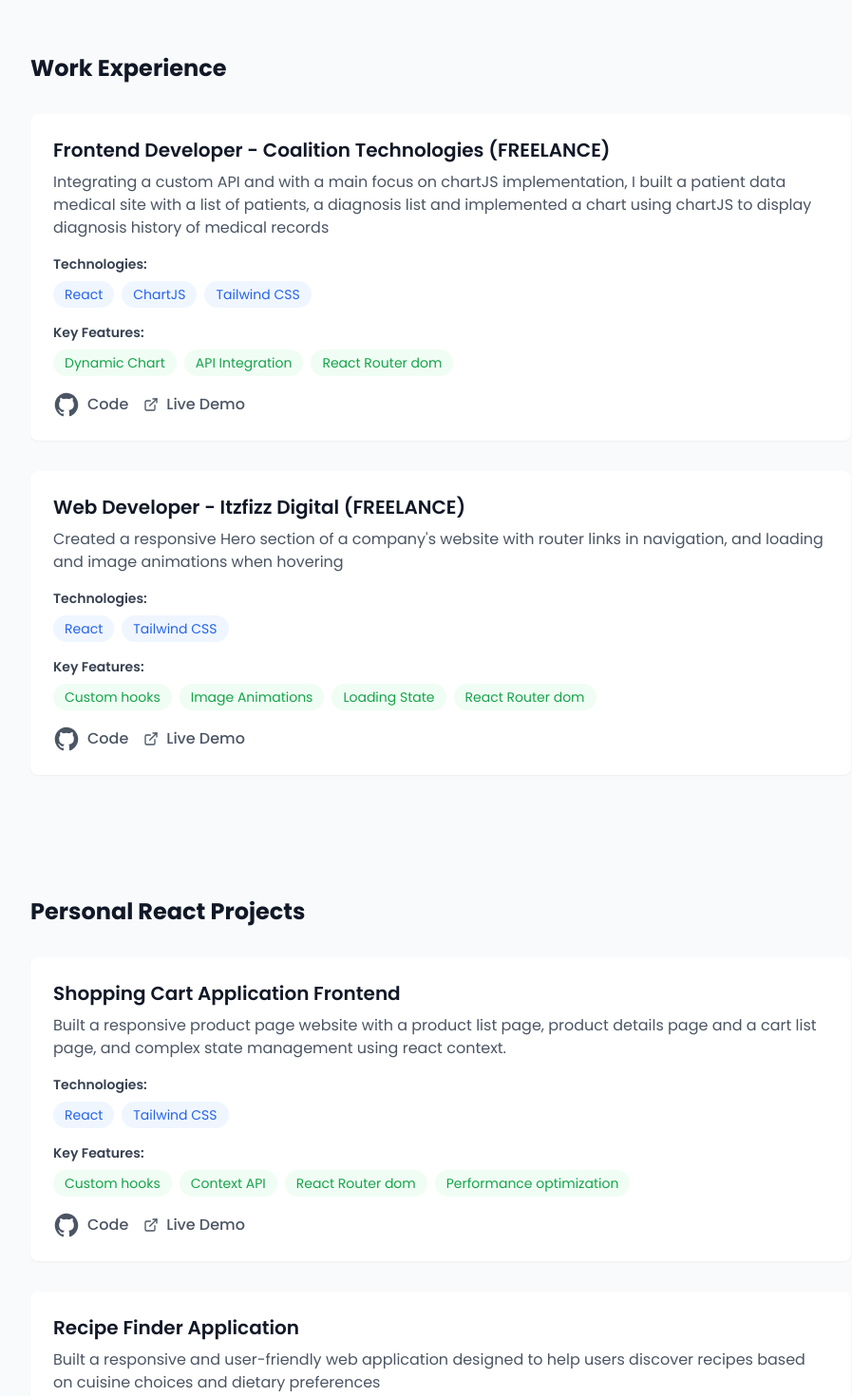
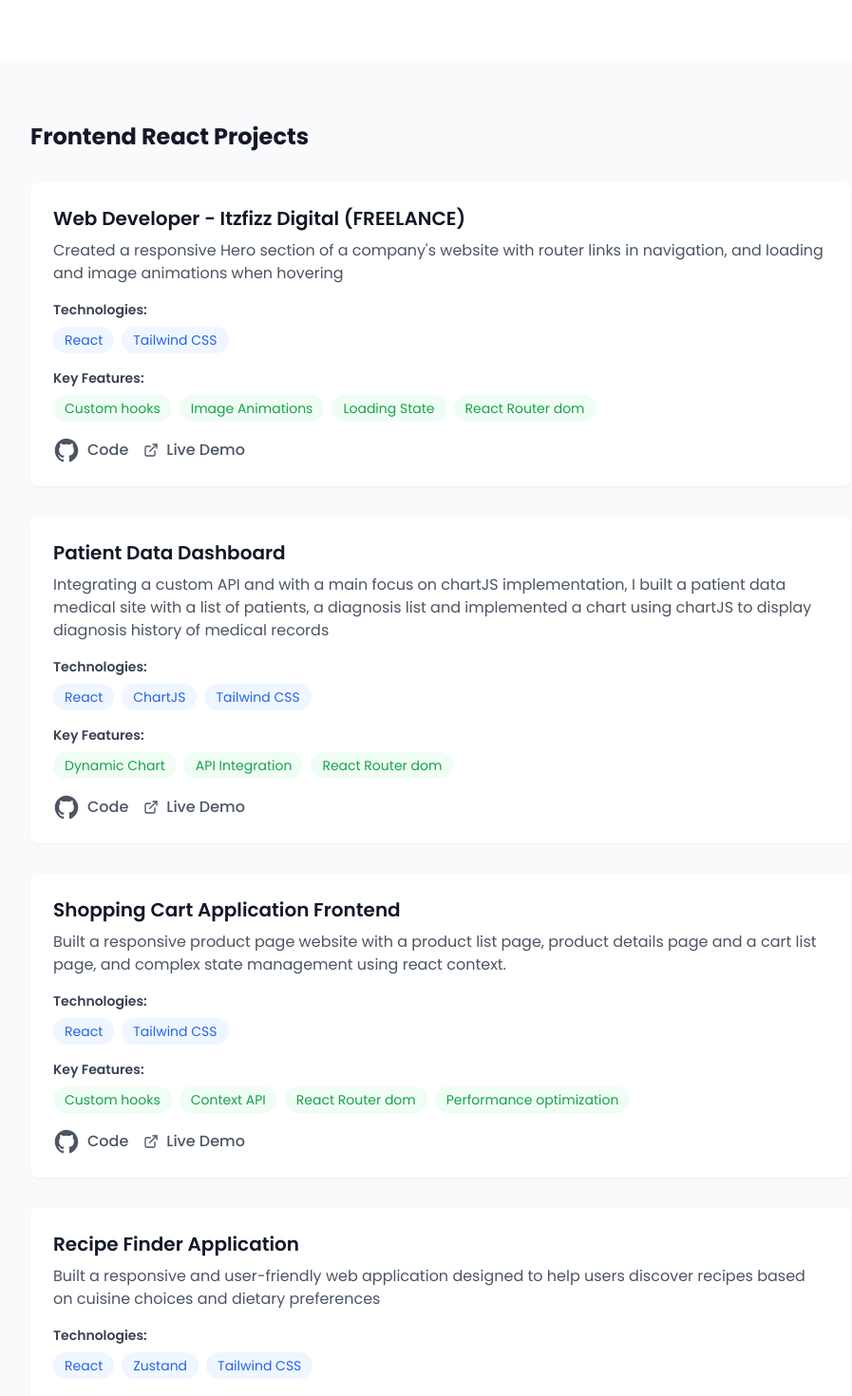
Before and after one commit to mohammedZato/my-Portfolio, a React (Vite) app: page / in a window 1280 px wide. Shown: the part 960-2430 px from the top of the page at 95% size, without its empty margins (176-1073 px from the left). Built offline with nearby package versions, Linux system fonts and the light colour scheme.

Commit message:
updated project section

```diff
--- a/src/component/portfolio.jsx
+++ b/src/component/portfolio.jsx
@@ -1,91 +1,141 @@
-import React from 'react';
-import { Mail, ExternalLink } from 'lucide-react';
+import { Mail, ExternalLink } from "lucide-react";
 
 const Portfolio = () => {
   const personalInfo = {
-    name: "Mohammed React Developer",
-    title: "Frontend ReactJS Developer",
-    about: "React specialist with a passion for creating intuitive user interfaces and exceptional web experiences. Experienced in modern React practices including hooks, context, and state management. Strong focus on component reusability, performance optimization, and responsive design.",
+    name: "Mohammed Web Developer",
+    title: "MERN STACK Developer",
+    about:
+      "I am a Fullstack Web Developer specializing in ReactJS on the frontend and Node.js/Express.js with MongoDB on the backend. I enjoy transforming ideas into user-friendly applications that solve real-world problems. I focus on building responsive, interactive, and accessible interfaces using React, TailwindCSS, and modern state management tools like Context API. On the backend, I design secure and efficient RESTful APIs with Node.js, Express.js, and MongoDB, implementing features such as authentication, CRUD operations, and data validation",
     email: "harunamohammed231@gmail.com",
     github: "https://github.com/mohammedZato",
-    linkedin: "https://www.linkedin.com/in/mohammed-haruna-231-zato/"
+    linkedin: "https://www.linkedin.com/in/mohammed-haruna-231-zato/",
   };
 
   const projects = [
     {
+      title: "Web Developer - Itzfizz Digital (FREELANCE)",
+      description:
+        "Created a responsive Hero section of a company's website with router links in navigation, and loading and image animations when hovering",
+      technologies: ["React", "Tailwind CSS"],
+      features: [
+        "Custom hooks",
+        "Image Animations",
+        "Loading State",
+        "React Router dom",
+      ],
+      github: "https://github.com/mohammedZato/PHA5E-animate",
+      live: "https://mohammedzato.github.io/PHA5E-animate/",
+    },
+    {
+      title: "Patient Data Dashboard",
+      description:
+        "Integrating a custom API and with a main focus on chartJS implementation, I built a patient data medical site with a list of patients, a diagnosis list and implemented a chart using chartJS to display diagnosis history of medical records",
+      technologies: ["React", "ChartJS", "Tailwind CSS"],
+      features: ["Dynamic Chart", "API Integration", "React Router dom"],
+      github: "https://github.com/mohammedZato/patient-data",
+      live: "https://mohammedzato.github.io/patient-data/",
+    },
+    {
       title: "Shopping Cart Application Frontend",
-      description: "Built a responsive product page website with a product list page, product details page and a cart list page, and complex state management using react context.",
+      description:
+        "Built a responsive product page website with a product list page, product details page and a cart list page, and complex state management using react context.",
       technologies: ["React", "Tailwind CSS"],
-      features: ["Custom hooks", "Context API", "React Router dom", "Performance optimization"],
+      features: [
+        "Custom hooks",
+        "Context API",
+        "React Router dom",
+        "Performance optimization",
+      ],
       github: "https://github.com/mohammedZato/react-shopping-cart",
-      live: "https://mohammedzato.github.io/react-shopping-cart/"
+      live: "https://mohammedzato.github.io/react-shopping-cart/",
     },
     {
       title: "Recipe Finder Application",
-      description: "Built a responsive and user-friendly web application designed to help users discover recipes based on cuisine choices and dietary preferences",
+      description:
+        "Built a responsive and user-friendly web application designed to help users discover recipes based on cuisine choices and dietary preferences",
       technologies: ["React", "Zustand", "Tailwind CSS"],
       features: ["Custom Themes", "API Integration"],
       github: "https://github.com/mohammedZato/recipe-finder-app",
-      live: "https://mohammedzato.github.io/recipe-finder-app/"
+      live: "https://mohammedzato.github.io/recipe-finder-app/",
     },
     {
       title: "Habit Tracker App",
-      description: "Developed a habit tracker application, where users can add, remove and track their daily habits by marking them as completed.",
+      description:
+        "Developed a habit tracker application, where users can add, remove and track their daily habits by marking them as completed.",
       technologies: ["React", "React Redux", "Tailwind CSS"],
       features: ["Custom hooks", "Performance optimization"],
       github: "https://github.com/mohammedZato/my-react-habit-tracker",
-      live: "https://mohammedzato.github.io/my-react-habit-tracker/"
+      live: "https://mohammedzato.github.io/my-react-habit-tracker/",
     },
     {
       title: "Weather App",
-      description: "Created a weather app displaying weather conditions of searched cities.",
+      description:
+        "Created a weather app displaying weather conditions of searched cities.",
       technologies: ["React", "Tailwind CSS"],
       features: ["Context API"],
       github: "https://github.com/mohammedZato/my-react-weather-app",
-      live: "https://mohammedzato.github.io/my-react-weather-app/"
+      live: "https://mohammedzato.github.io/my-react-weather-app/",
     },
     {
       title: "Blog Editor",
-        description: "Developed a blog editor application, where users can add, remove and edit already added blogs to the blog list",
+      description:
+        "Developed a blog editor application, where users can add, remove and edit already added blogs to the blog list",
       technologies: ["React", "React Redux", "Tailwind CSS"],
       features: ["Performance optimization"],
       github: "https://github.com/mohammedZato/react-blog-editor-app",
-        live: "https://mohammedzato.github.io/react-blog-editor-app/"
+      live: "https://mohammedzato.github.io/react-blog-editor-app/",
     },
     {
       title: "Tenzies Game",
-        description: "Developed a tenzies game, where users can roll dices multiple times to obtian the same number on all dice, and a counter for keeping track of the number of rolls needed to win",
+      description:
+        "Developed a tenzies game, where users can roll dices multiple times to obtian the same number on all dice, and a counter for keeping track of the number of rolls needed to win",
       technologies: ["React", "Tailwind CSS"],
       features: ["Custom themes"],
       github: "https://github.com/mohammedZato/react-tenzies-game",
-        live: "https://mohammedzato.github.io/react-tenzies-game/"
+      live: "https://mohammedzato.github.io/react-tenzies-game/",
     },
   ];
 
-  const experiences = [
+  const backendProjects = [
     {
-      title: "Frontend Developer - Coalition Technologies (FREELANCE)",
-      description: "Integrating a custom API and with a main focus on chartJS implementation, I built a patient data medical site with a list of patients, a diagnosis list and implemented a chart using chartJS to display diagnosis history of medical records",
-      technologies: ["React", "ChartJS", "Tailwind CSS"],
-      features: ["Dynamic Chart", "API Integration", "React Router dom"],
-      github: "https://github.com/mohammedZato/patient-data",
-      live: "https://mohammedzato.github.io/patient-data/"
+      title: "E-commerce",
+      description:
+        "A full-featured e-commerce web application built with features such user authentication & authorization, Product Management, Reviews & Ratings section, Shopping Cart & Checkout and Order Management",
+      technologies: ["NodeJS", "ExpressJS", "MongoDB"],
+      github: "https://github.com/mohammedZato/E-Commerce_MERN",
     },
     {
-      title: "Web Developer - Itzfizz Digital (FREELANCE)",
-      description: "Created a responsive Hero section of a company's website with router links in navigation, and loading and image animations when hovering",
-      technologies: ["React", "Tailwind CSS"],
-      features: ["Custom hooks", "Image Animations", "Loading State", "React Router dom"],
-      github: "https://github.com/mohammedZato/PHA5E-animate",
-      live: "https://mohammedzato.github.io/PHA5E-animate/"
-    }
+      title: "Expense Tracker",
+      description:
+        "Developed a backend service that enables users to track incomes, expenses, and calculate remaining balance, and utilizing Express.js and MongoDB to manage user accounts, financial entries, and categorized transactions.",
+      technologies: ["NodeJS", "ExpressJS", "MongoDB"],
+      github: "https://github.com/mohammedZato/Expense-Tracker",
+    },
+    {
+      title: "Blog API",
+      description:
+        "Designed and implemented a complete blog management API using Node.js, Express.js, and MongoDB, added features including user registration and login with JWT authentication, error handling middleware, and CRUD functionality for blog posts.",
+      technologies: ["NodeJS", "ExpressJS", "MongoDB"],
+      github: "https://github.com/mohammedZato/Blog_API_Dev",
+    },
   ];
 
   const skills = {
     core: ["ReactJS", "JavaScript (ES6+)", "HTML5", "CSS3"],
-    styling: ["Tailwind CSS", "Material UI", "Styled Components", "CSS Modules"],
-    libraries: ["React Router Dom", "React Query", "React Context", "Redux", "Zustand",],
-    tools: ["ChartJS", "WordPress", "Git", "Github", "Vite", "npm"]
+    styling: [
+      "Tailwind CSS",
+      "Material UI",
+      "Styled Components",
+      "CSS Modules",
+    ],
+    libraries: [
+      "React Router Dom",
+      "React Query",
+      "React Context",
+      "Redux",
+      "Zustand",
+    ],
+    tools: ["ChartJS", "WordPress", "Git", "Github", "Vite", "npm"],
   };
 
   return (
@@ -93,20 +143,33 @@
       {/* Header/Hero Section */}
       <header className="bg-white shadow-sm">
         <div className="max-w-4xl mx-auto px-4 py-16">
-          <h1 className="text-4xl font-bold text-gray-900">{personalInfo.name}</h1>
+          <h1 className="text-4xl font-bold text-gray-900">
+            {personalInfo.name}
+          </h1>
           <p className="text-xl text-gray-600 mt-2">{personalInfo.title}</p>
           <p className="mt-4 text-gray-600 max-w-2xl">{personalInfo.about}</p>
 
           <div className="flex gap-4 mt-6">
-            <a href={`mailto:${personalInfo.email}`} className="flex items-center gap-2 text-gray-600 hover:text-gray-900">
+            <a
+              href={`mailto:${personalInfo.email}`}
+              className="flex items-center gap-2 text-gray-600 hover:text-gray-900"
+            >
               <Mail size={20} />
               <span>Email</span>
             </a>
-            <a href="https://github.com/mohammedZato" target="_blank" className="flex items-center gap-2 text-gray-600 hover:text-gray-900">
+            <a
+              href="https://github.com/mohammedZato"
+              target="_blank"
+              className="flex items-center gap-2 text-gray-600 hover:text-gray-900"
+            >
               <ion-icon class="size-7" name="logo-github"></ion-icon>
               <span>GitHub</span>
             </a>
-            <a href="https://www.linkedin.com/in/mohammed-haruna-231-zato/" target="_blank" className="flex items-center gap-2 text-gray-600 hover:text-gray-900">
+            <a
+              href="https://www.linkedin.com/in/mohammed-haruna-231-zato/"
+              target="_blank"
+              className="flex items-center gap-2 text-gray-600 hover:text-gray-900"
+            >
               <ion-icon class="size-7" name="logo-linkedin"></ion-icon>
               <span>LinkedIn</span>
             </a>
@@ -117,14 +180,21 @@
       {/* Skills Section */}
       <section className="py-16 bg-white">
         <div className="max-w-4xl mx-auto px-4">
-          <h2 className="text-2xl font-bold text-gray-900 mb-8">Technical Expertise</h2>
+          <h2 className="text-2xl font-bold text-gray-900 mb-8">
+            Technical Expertise
+          </h2>
           <div className="grid gap-6">
             {Object.entries(skills).map(([category, items]) => (
               <div key={category}>
-                    <h3 className="text-lg font-semibold text-gray-700 mb-3 capitalize">{category}:</h3>
+                <h3 className="text-lg font-semibold text-gray-700 mb-3 capitalize">
+                  {category}:
+                </h3>
                 <div className="flex flex-wrap gap-3">
                   {items.map((skill) => (
-                        <span key={skill} className="px-4 py-2 bg-gray-100 rounded-full text-gray-700">
+                    <span
+                      key={skill}
+                      className="px-4 py-2 bg-gray-100 rounded-full text-gray-700"
+                    >
                       {skill}
                     </span>
                   ))}
@@ -135,21 +205,33 @@
         </div>
       </section>
 
-      {/* Experience Section */}
+      {/* Projects Section */}
       <section className="py-16">
         <div className="max-w-4xl mx-auto px-4">
-          <h2 className="text-2xl font-bold text-gray-900 mb-8">Work Experience</h2>
+          <h2 className="text-2xl font-bold text-gray-900 mb-8">
+            Frontend React Projects
+          </h2>
           <div className="grid gap-8">
-            {experiences.map((experience) => (
-              <div key={experience.title} className="bg-white p-6 rounded-lg shadow-sm">
-                <h3 className="text-xl font-semibold text-gray-900">{experience.title}</h3>
-                <p className="mt-2 text-gray-600">{experience.description}</p>
+            {projects.map((project) => (
+              <div
+                key={project.title}
+                className="bg-white p-6 rounded-lg shadow-sm"
+              >
+                <h3 className="text-xl font-semibold text-gray-900">
+                  {project.title}
+                </h3>
+                <p className="mt-2 text-gray-600">{project.description}</p>
 
                 <div className="mt-4">
-                  <h4 className="text-sm font-semibold text-gray-700">Technologies:</h4>
+                  <h4 className="text-sm font-semibold text-gray-700">
+                    Technologies:
+                  </h4>
                   <div className="flex flex-wrap gap-2 mt-2">
-                    {experience.technologies.map((tech) => (
-                      <span key={tech} className="px-3 py-1 bg-blue-50 text-blue-600 rounded-full text-sm">
+                    {project.technologies.map((tech) => (
+                      <span
+                        key={tech}
+                        className="px-3 py-1 bg-blue-50 text-blue-600 rounded-full text-sm"
+                      >
                         {tech}
                       </span>
                     ))}
@@ -157,10 +239,15 @@
                 </div>
 
                 <div className="mt-4">
-                  <h4 className="text-sm font-semibold text-gray-700">Key Features:</h4>
+                  <h4 className="text-sm font-semibold text-gray-700">
+                    Key Features:
+                  </h4>
                   <div className="flex flex-wrap gap-2 mt-2">
-                    {experience.features.map((feature) => (
-                      <span key={feature} className="px-3 py-1 bg-green-50 text-green-600 rounded-full text-sm">
+                    {project.features.map((feature) => (
+                      <span
+                        key={feature}
+                        className="px-3 py-1 bg-green-50 text-green-600 rounded-full text-sm"
+                      >
                         {feature}
                       </span>
                     ))}
@@ -168,11 +255,19 @@
                 </div>
 
                 <div className="flex gap-4 mt-4">
-                  <a href={experience.github} target="_blank" className="flex items-center gap-2 text-gray-600 hover:text-gray-900">
+                  <a
+                    href={project.github}
+                    target="_blank"
+                    className="flex items-center gap-2 text-gray-600 hover:text-gray-900"
+                  >
                     <ion-icon class="size-7" name="logo-github"></ion-icon>
                     <span>Code</span>
                   </a>
-                  <a href={experience.live} target="_blank" className="flex items-center gap-2 text-gray-600 hover:text-gray-900">
+                  <a
+                    href={project.live}
+                    target="_blank"
+                    className="flex items-center gap-2 text-gray-600 hover:text-gray-900"
+                  >
                     <ExternalLink size={16} />
                     <span>Live Demo</span>
                   </a>
@@ -183,46 +278,47 @@
         </div>
       </section>
 
-      {/* Projects Section */}
-      <section className="py-16">
+      {/* backendProjects section */}
+      <section>
         <div className="max-w-4xl mx-auto px-4">
-          <h2 className="text-2xl font-bold text-gray-900 mb-8">Personal React Projects</h2>
+          <h2 className="text-2xl font-bold text-gray-900 mb-8">
+            Backend Projects
+          </h2>
           <div className="grid gap-8">
-            {projects.map((project) => (
-              <div key={project.title} className="bg-white p-6 rounded-lg shadow-sm">
-                <h3 className="text-xl font-semibold text-gray-900">{project.title}</h3>
+            {backendProjects.map((project) => (
+              <div
+                key={project.title}
+                className="bg-white p-6 rounded-lg shadow-sm"
+              >
+                <h3 className="text-xl font-semibold text-gray-900">
+                  {project.title}
+                </h3>
                 <p className="mt-2 text-gray-600">{project.description}</p>
 
                 <div className="mt-4">
-                  <h4 className="text-sm font-semibold text-gray-700">Technologies:</h4>
+                  <h4 className="text-sm font-semibold text-gray-700">
+                    Technologies:
+                  </h4>
                   <div className="flex flex-wrap gap-2 mt-2">
                     {project.technologies.map((tech) => (
-                      <span key={tech} className="px-3 py-1 bg-blue-50 text-blue-600 rounded-full text-sm">
+                      <span
+                        key={tech}
+                        className="px-3 py-1 bg-blue-50 text-blue-600 rounded-full text-sm"
+                      >
                         {tech}
                       </span>
                     ))}
                   </div>
                 </div>
 
-                <div className="mt-4">
-                  <h4 className="text-sm font-semibold text-gray-700">Key Features:</h4>
-                  <div className="flex flex-wrap gap-2 mt-2">
-                    {project.features.map((feature) => (
-                      <span key={feature} className="px-3 py-1 bg-green-50 text-green-600 rounded-full text-sm">
-                        {feature}
-                      </span>
-                    ))}
-                  </div>
-                </div>
-
                 <div className="flex gap-4 mt-4">
-                  <a href={project.github} target="_blank" className="flex items-center gap-2 text-gray-600 hover:text-gray-900">
+                  <a
+                    href={project.github}
+                    target="_blank"
+                    className="flex items-center gap-2 text-gray-600 hover:text-gray-900"
+                  >
                     <ion-icon class="size-7" name="logo-github"></ion-icon>
                     <span>Code</span>
-                  </a>
-                  <a href={project.live} target="_blank" className="flex items-center gap-2 text-gray-600 hover:text-gray-900">
-                    <ExternalLink size={16} />
-                    <span>Live Demo</span>
                   </a>
                 </div>
               </div>
```
Lines whose indentation alone changed are shown as unchanged.
